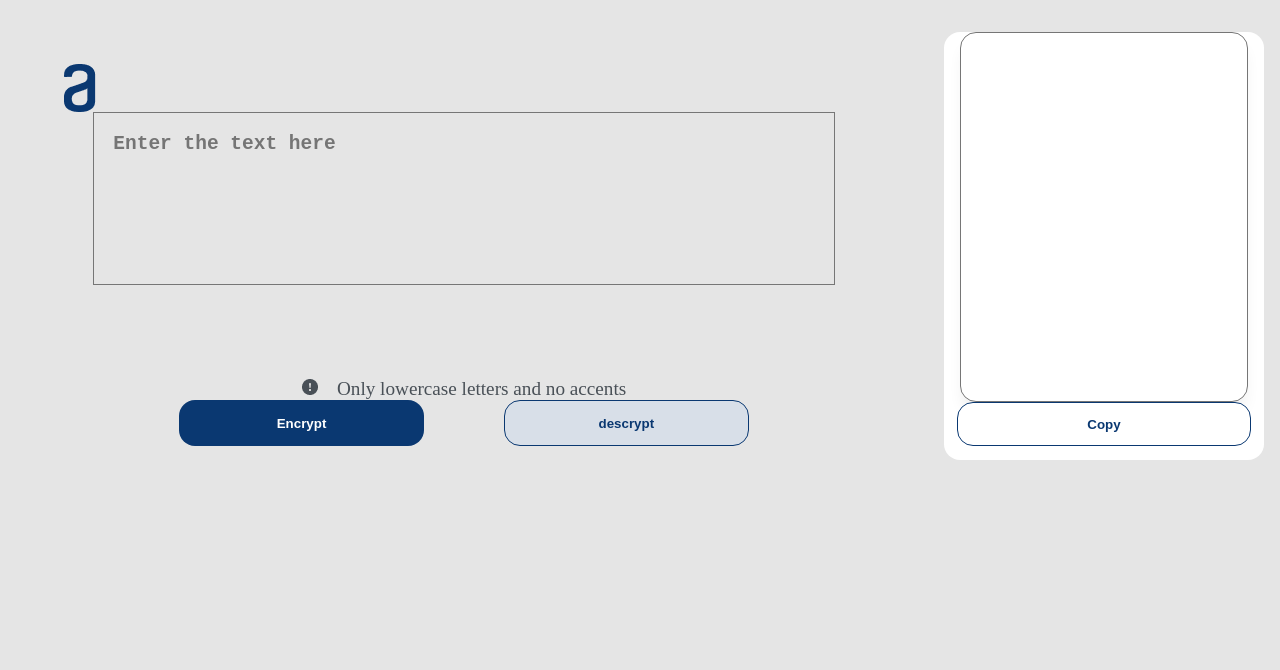
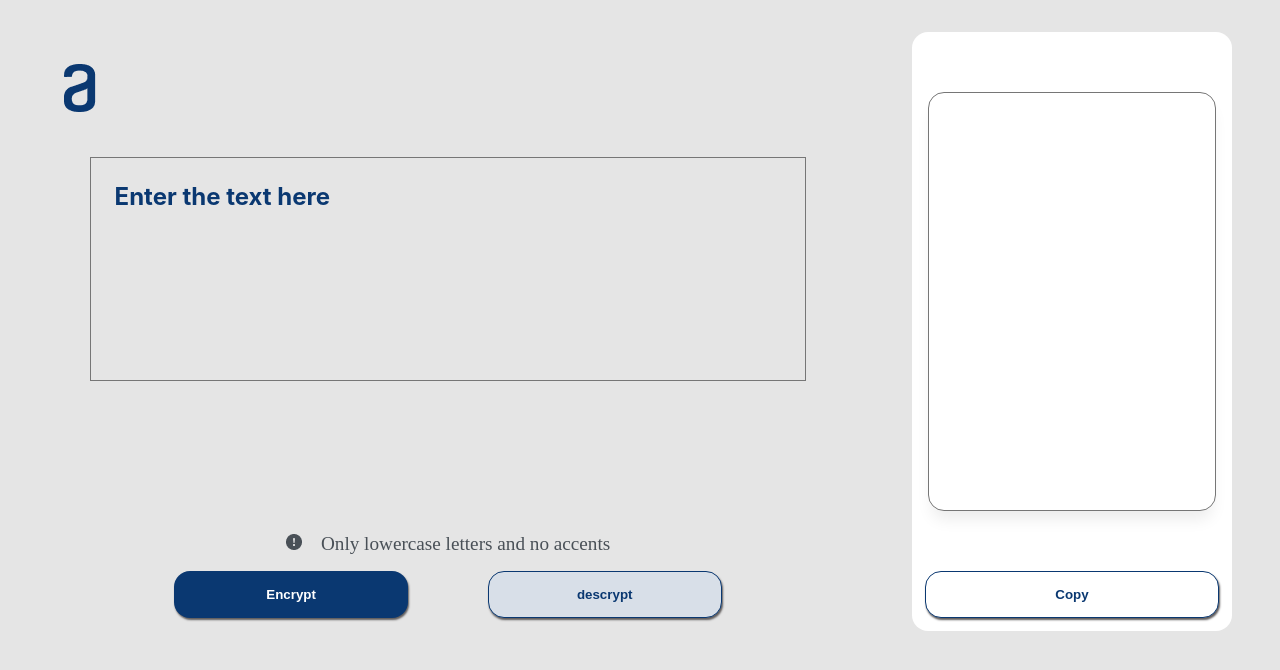
Before and after one commit to afprietoa/challengeOne-encoder, a plain HTML site: page index.html in a window 1280 px wide. Both pictures are taken after a click on the button "Encrypt". Drawn offline with Linux system fonts and the light colour scheme.

Commit message:
desktop styles

```diff
--- a/styles/style.css
+++ b/styles/style.css
@@ -29,16 +29,21 @@ header{
 }
 
 .container-input__tarea-encrypt{
-   margin: auto;
+   margin: 5% auto 7%;
     width: 80%;
    height: 50%;
    padding: 1em;
    font-size: 1.5em;
    font-weight: bold;
+   font-family: 'Inter';
+   color:#0A3871;
    background-color: transparent;
    resize: none;
 
 
+}
+.container-input__tarea-encrypt::placeholder{
+    color:#0A3871;
 }
 .alert{
     display: flex;
@@ -50,6 +55,7 @@ header{
 .alert p{
     width: 100%;
     text-align: center;
+    margin: 0 0 2%;
     font-size: 1.2em;
     color:#495057;
 }
@@ -76,6 +82,7 @@ header{
     font-weight:bold;
     border-radius: 1.2em;
     cursor: pointer;
+    box-shadow: 1px 2px 2px rgb(94, 91, 91);
 }
 .button-group__btn-encrypt{
     background-color: #0A3871;
@@ -93,7 +100,7 @@ header{
     justify-content: start;
     align-items: center;
     align-content:center;
-    margin: -5em 1em 0 0;
+    margin: -5em 3em 0 0;
     width: 25%;
     height:90hv;
     text-align: center;
@@ -121,12 +128,14 @@ header{
 
 .container-output__tarea-descrypt{
     width: 90%;
-    height: 90%;
+    height: 70%;
+    margin: auto;
     font-size: 1.5em;
-    margin: auto;
+    font-family: 'Inter';
+    color:#495057;
+    resize: none;
     box-shadow: 0px 12px 16px -4px rgba(0, 0, 0, 0.08);
     border-radius: 16px;
-    resize: none;
 }
 .container-output__btn-copy{
     display: inline-block;
```
